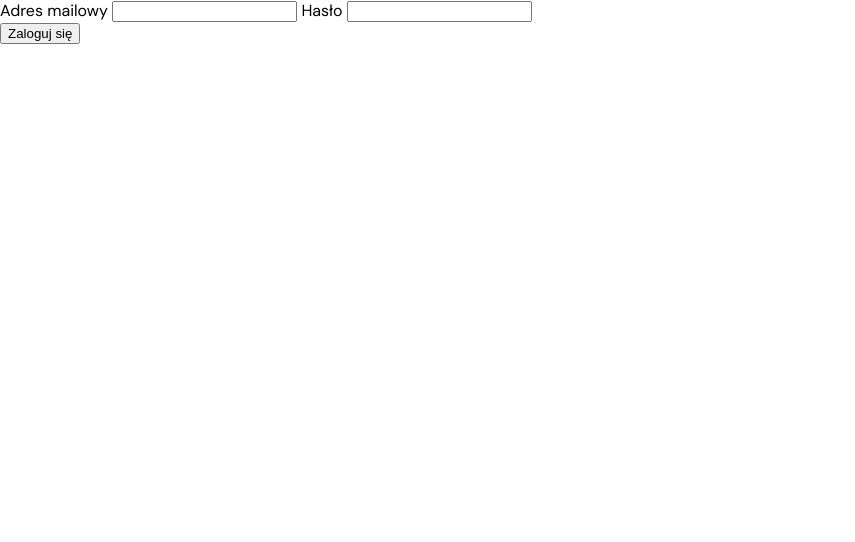
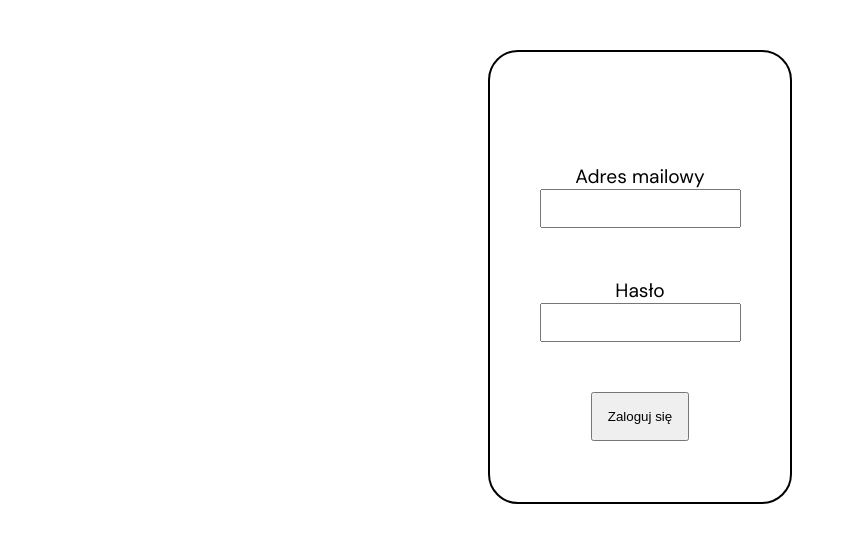
Before and after one commit to Ernest1338/BestHacks, a SvelteKit app in the folder frontend/: page /login in a window 1280 px wide. Shown: the top 542 px of the page, without its empty margins (0-855 px from the left). Built offline with nearby package versions, Linux system fonts and the light colour scheme.

Commit message:
small changes in login

```diff
--- a/frontend/src/lib/components/Login.svelte
+++ b/frontend/src/lib/components/Login.svelte
@@ -17,18 +17,17 @@
 </script>
 
 <form>
-    <label for="email">Adres mailowy</label>
-    <input type="email" name="email" bind:value={loginData.email}>
-    <label for="password">Hasło</label>
-    <input type="password" name="password" bind:value={loginData.password}>
+    <section>
+        <label for="email">Adres mailowy</label>
+        <input type="email" name="email" bind:value={loginData.email}>
+    </section>
+    <section>
+        <label for="password">Hasło</label>
+        <input type="password" name="password" bind:value={loginData.password}>
+    </section>
     <button type="submit" on:click={sendLoginData}>Zaloguj się</button>
 </form>
 
 <style>
 
-form {
-    width: 600px;
-    height: 800px;
-}
-
 </style>
--- a/frontend/src/routes/(forms)/+layout.svelte
+++ b/frontend/src/routes/(forms)/+layout.svelte
@@ -1,11 +1,17 @@
+
+
 <section class="app">
 <slot></slot>
 </section>
-
 
 <style>
     .app {
         width: 100%;
         height: 100%;
+        display: flex;
+        justify-content: center;
+        align-items: center;
+
     }
+
 </style>
--- /dev/null
+++ b/frontend/src/routes/(forms)/forms.scss
@@ -0,0 +1,28 @@
+form {
+    font-size: larger;
+    border: 2px solid black;
+    display: flex;
+    flex-direction: column;
+    align-items: center;
+    justify-content: center;
+    width: 300px;
+    height: 450px;
+    text-align: center;
+    border-radius: 30px;
+}
+input {
+    padding: 10px;
+}
+section {
+    display: flex;
+    flex-direction: column;
+    margin-top: 50px;
+}
+button {
+    padding-top: 15px;
+    padding-bottom: 15px;
+    padding-left: 15px;
+    padding-right: 15px;
+
+    margin-top: 50px;
+}
--- a/frontend/src/routes/(forms)/login/+page.svelte
+++ b/frontend/src/routes/(forms)/login/+page.svelte
@@ -1,4 +1,5 @@
 <script>
+    import "../forms.scss";
 	import Login from "$lib/components/Login.svelte";
 
 </script>
```
